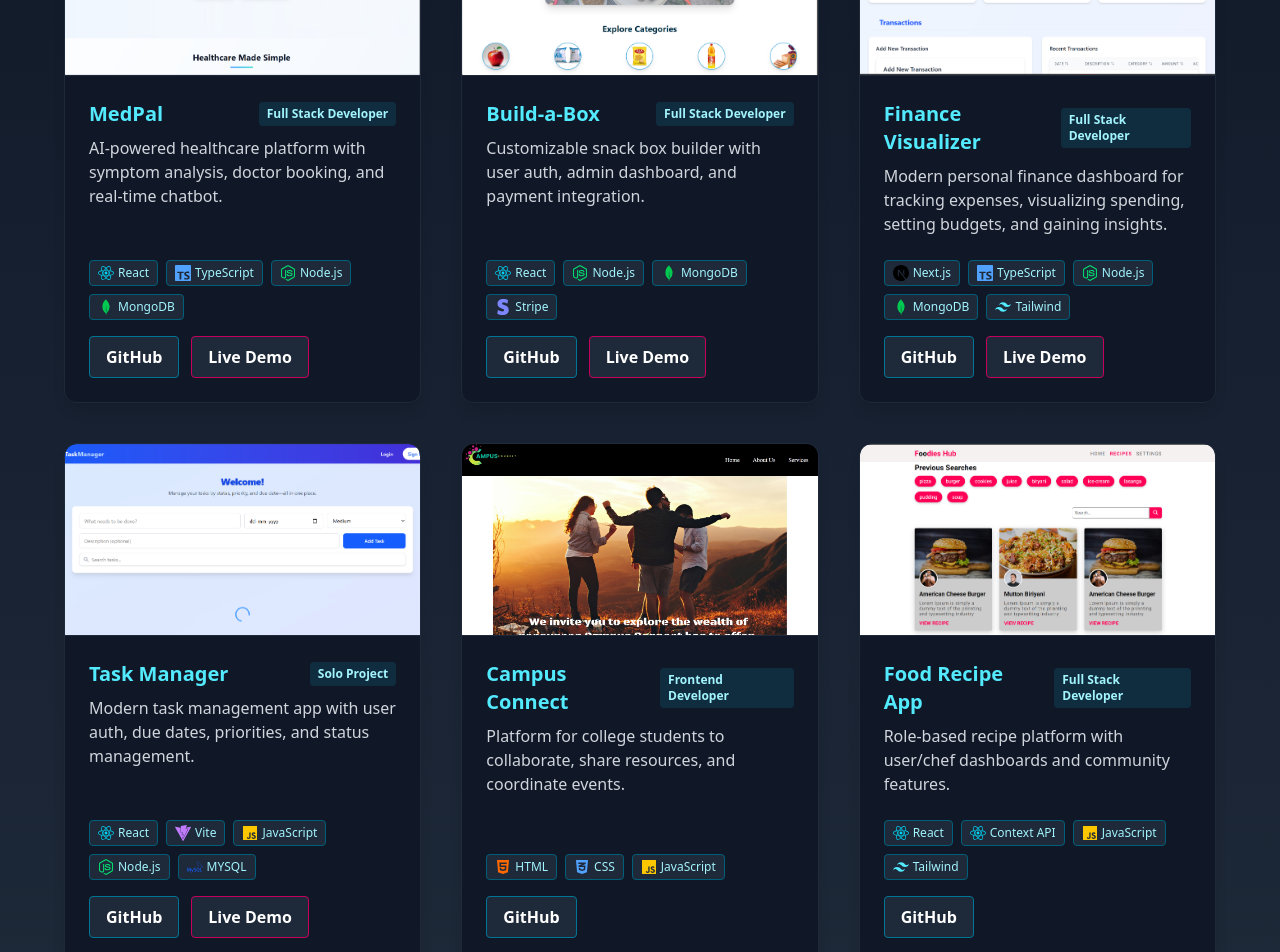
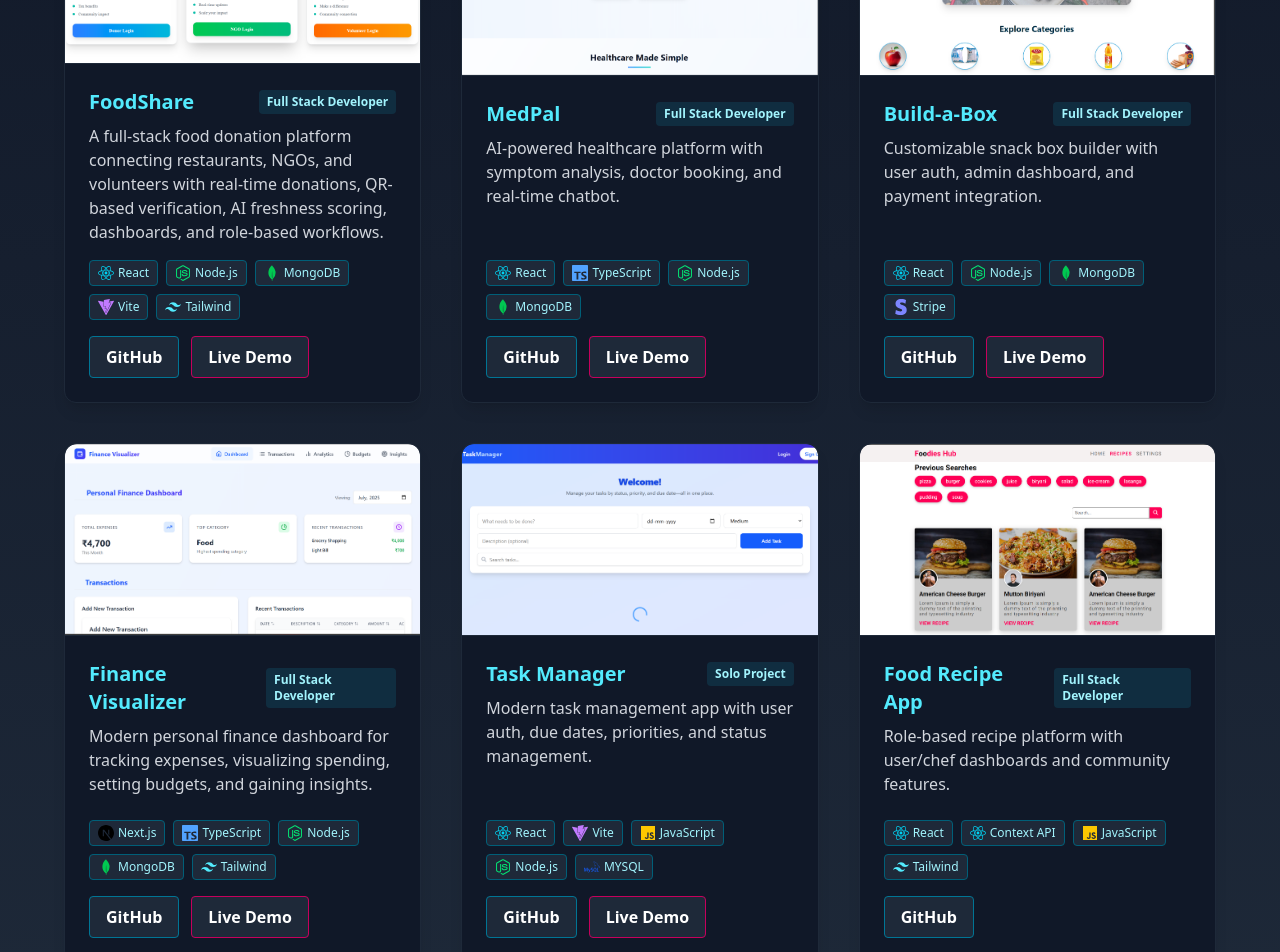
Before and after one commit to Bhavesh04A/Portfolio, a React (Vite) app: page / in a window 1280 px wide. Shown: the part 3760-4712 px from the top of the page. Built offline with nearby package versions, Linux system fonts and the light colour scheme; the HTML template or start-up script is replaced by a standard one.

Commit message:
Added FoodShare project to portfolio and removed Campus Connect

```diff
--- a/src/pages/Projects.tsx
+++ b/src/pages/Projects.tsx
@@ -10,7 +10,7 @@ import {
 // Project images
 import medpalImg from "../assets/projects/medpal.png";
 import buildaboxImg from "../assets/projects/buildabox.png";
-import campusconnectImg from "../assets/projects/campusconnect.jpeg";
+import foodshareImg from "../assets/projects/foodshare.png";
 import foodrecipeImg from "../assets/projects/foodrecipe.png";
 import taskManagerImg from "../assets/projects/taskmanager.png";
 import financeVisualizerImg from "../assets/projects/personalfinanceVisualizer.png";
@@ -67,6 +67,17 @@ function AnimatedHeader({ children }: { children: React.ReactNode }) {
 
 const projects = [
   {
+    title: "FoodShare",
+    description:
+      "A full-stack food donation platform connecting restaurants, NGOs, and volunteers with real-time donations, QR-based verification, AI freshness scoring, dashboards, and role-based workflows.",
+    tech: ["React", "Node.js", "MongoDB", "Vite", "Tailwind"],
+    github: "https://github.com/Bhavesh04A/foodshare-frontend",
+    demo: "https://foodshare-frontend-three.vercel.app/",
+    image: foodshareImg,
+    role: "Full Stack Developer",
+  },
+
+  {
     title: "MedPal",
     description:
       "AI-powered healthcare platform with symptom analysis, doctor booking, and real-time chatbot.",
@@ -107,15 +118,6 @@ const projects = [
     role: "Solo Project",
   },
   {
-    title: "Campus Connect",
-    description:
-      "Platform for college students to collaborate, share resources, and coordinate events.",
-    tech: ["HTML", "CSS", "JavaScript"],
-    github: "https://github.com/Bhavesh04A/Campus-Connect",
-    image: campusconnectImg,
-    role: "Frontend Developer",
-  },
-  {
     title: "Food Recipe App",
     description:
       "Role-based recipe platform with user/chef dashboards and community features.",
@@ -125,6 +127,7 @@ const projects = [
     role: "Full Stack Developer",
   },
 ];
+
 
 export default function Projects() {
   return (
```
Also changed, not shown: src/assets/projects/foodshare.png (added).
